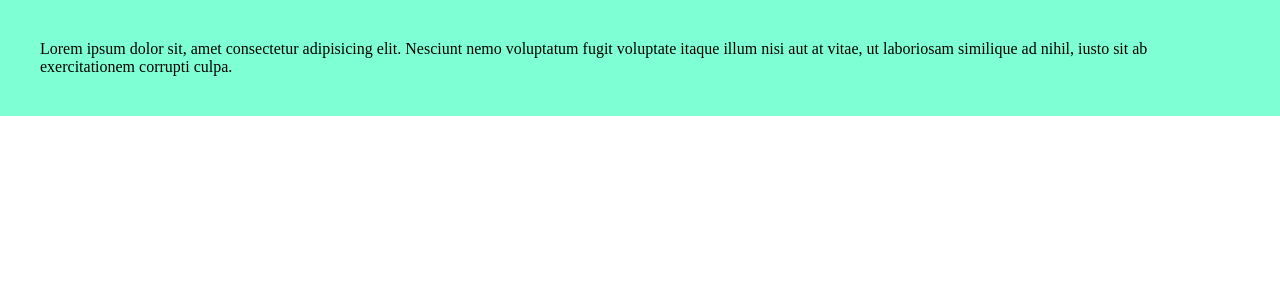
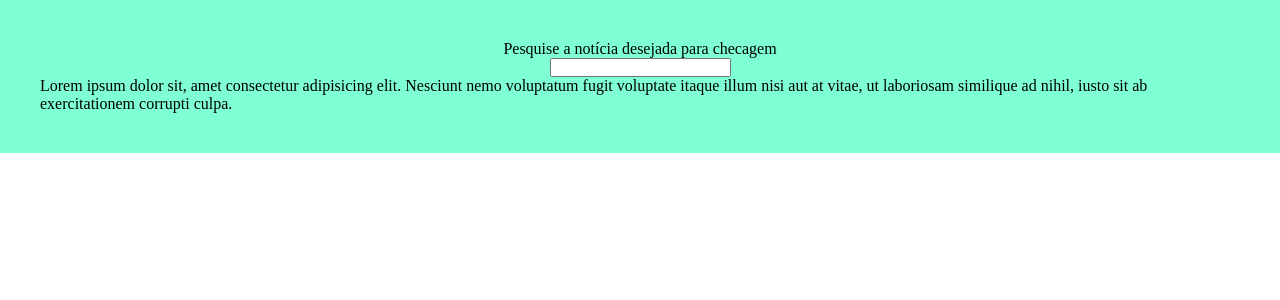
Before and after one commit to guifreitasds/LieToMe, a PHP site: page / in a window 1280 px wide. Shown: the part 102-402 px from the top of the page. Run offline with PHP 8.4, Linux system fonts and the light colour scheme.

Commit message:
Implementação do input de busca

```diff
--- a/Projeto HTML/index.html
+++ b/Projeto HTML/index.html
@@ -13,6 +13,10 @@
         <h2>Descubra se qualquer notícia é <span class="greenspan">verdadeira</span> ou <span class="redspan">falsa</span>!</h2>
     </header>
     <main>
+        <div class="searchCamp">
+            <label for="">Pesquise a notícia desejada para checagem</label>
+            <input type="text" name="searchNews" id="searchNews">
+        </div>
         <p>Lorem ipsum dolor sit, amet consectetur adipisicing elit. Nesciunt nemo voluptatum fugit voluptate itaque illum nisi aut at vitae, ut laboriosam similique ad nihil, iusto sit ab exercitationem corrupti culpa.</p>
     </main>
     <footer>
--- a/Projeto HTML/styles/stylemain.css
+++ b/Projeto HTML/styles/stylemain.css
@@ -31,3 +31,11 @@ main{
     background-color: aquamarine;
     padding: 40px;
 }
+
+main > div > label{
+    display: block;
+}
+
+div.searchCamp{
+    text-align: center;
+}
```
